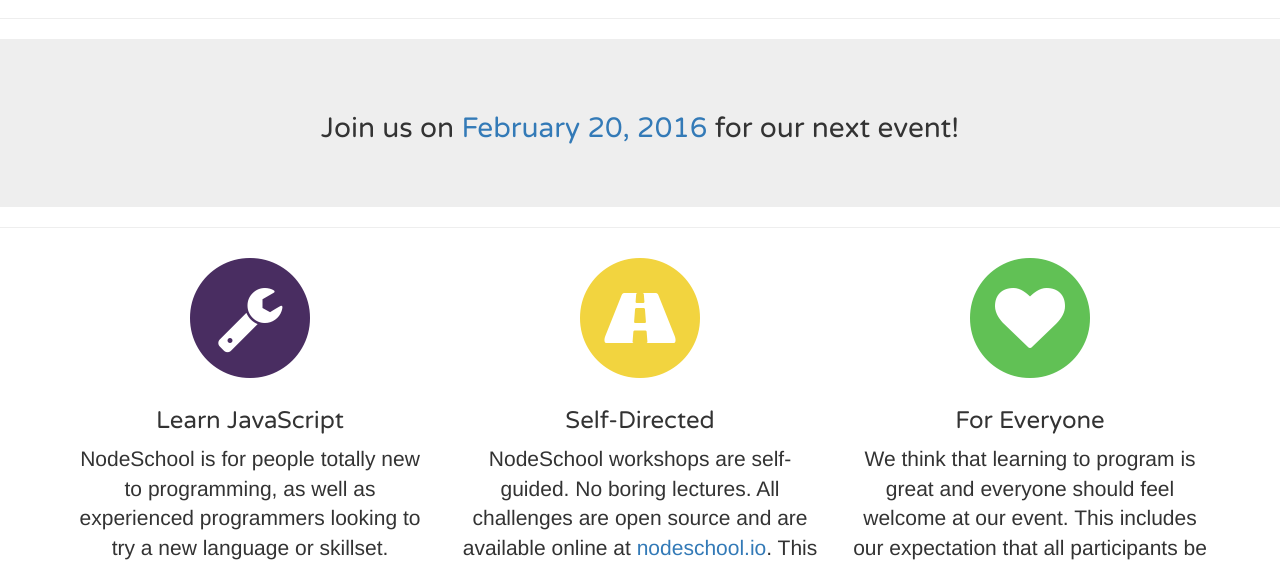
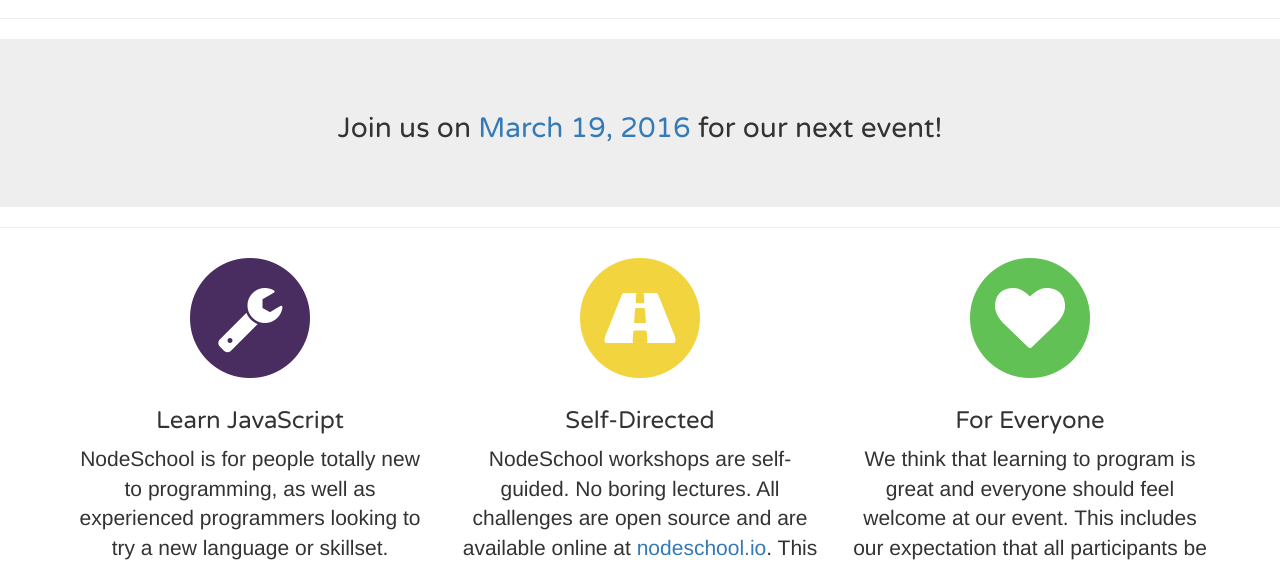
Before and after one commit to nodeschool/washingtondc, a website: page index.html in a window 1280 px wide. Shown: the part 237-800 px from the top of the page. Drawn offline with nearby package versions, Linux system fonts and the light colour scheme; some packages are replaced by stand-ins of ours; a script that the page names is missing.

Commit message:
Add March event as the next one.

```diff
--- a/index.html
+++ b/index.html
@@ -45,7 +45,7 @@
     <!--jumbotron-next-event-->
     <div class="jumbotron jumbotron-next-event">
       <div class="container text-center">
-      <h2>Join us on <a href="http://www.meetup.com/node-dc/events/227482775/">February 20, 2016</a> for our next event!</h2>
+      <h2>Join us on <a href="http://www.meetup.com/node-dc/events/227483865/">March 19, 2016</a> for our next event!</h2>
       </div>
     </div>
     <hr />
```
